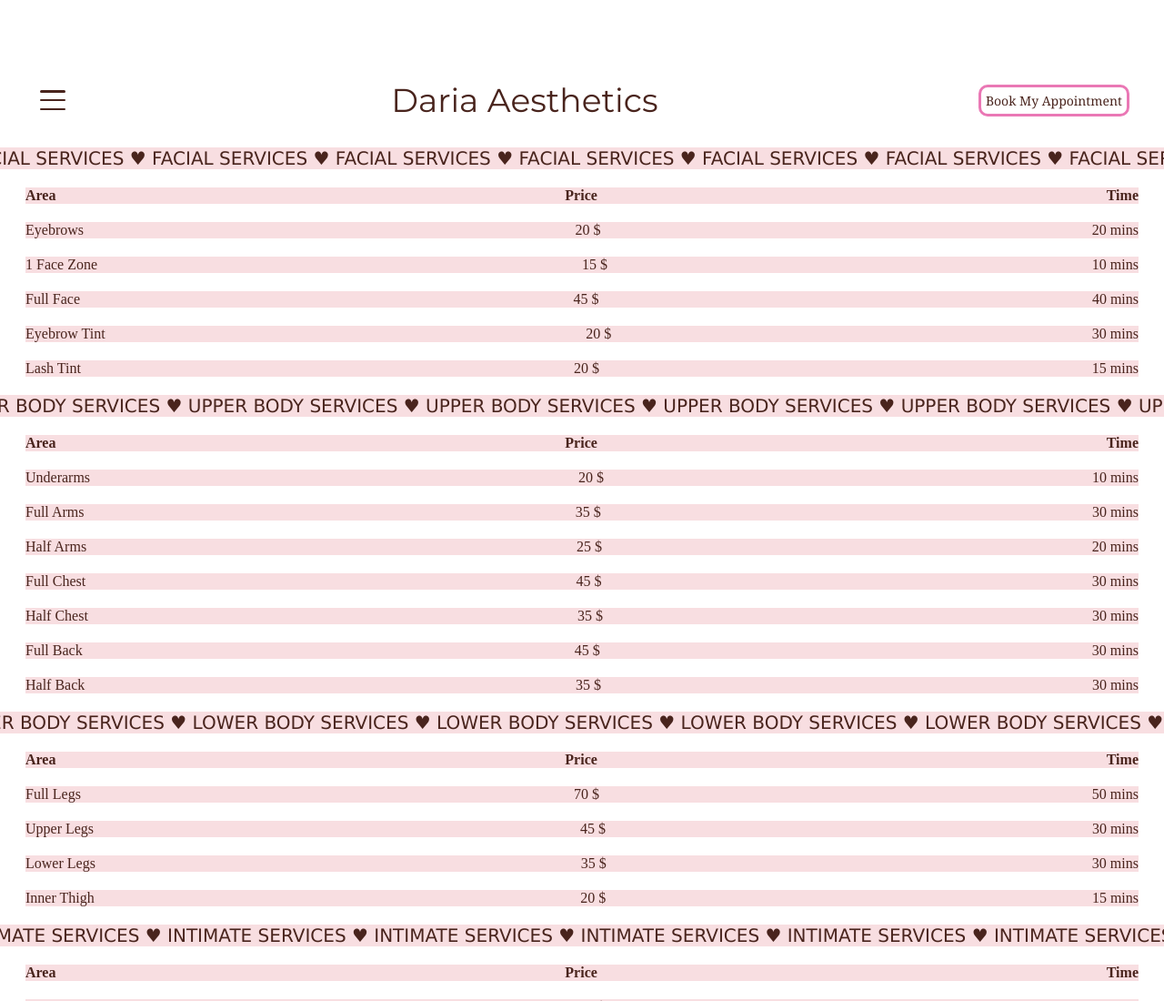
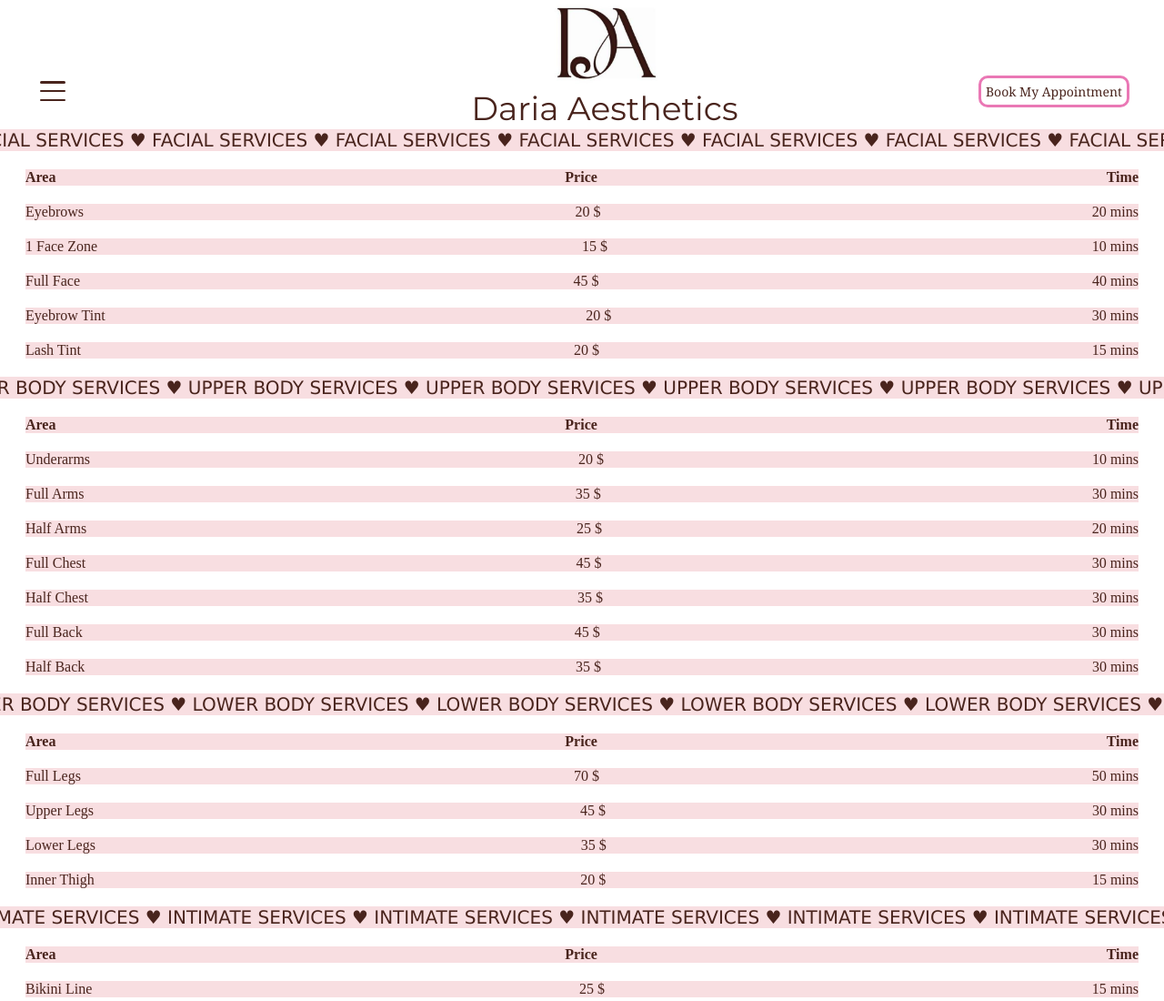
Before and after one commit to b-lol/DariaAesthetics, a plain HTML site: page pages/pricing_services.html in a window 1280 px wide. Shown: the top 1100 px of the page at 91% size. Drawn offline with Linux system fonts and the light colour scheme; a web font is replaced by a local one.

Commit message:
Updated the subsequent pages with the new top banner

```diff
--- a/pages/pricing_services.html
+++ b/pages/pricing_services.html
@@ -45,7 +45,14 @@
     </div>
       </div>
 
-      <div class="logo">Daria Aesthetics</div>
+      <div class="logocontainer">
+          <img
+            src="../img/DAlogo2.png"
+            class="logoImage"
+            alt="DariaAesthetics logo"
+          />
+          <div class="logo">Daria Aesthetics</div>
+        </div>
 
       <div class="button_container">
         <a href="https://book.squareup.com/appointments/m3f3pdzzxv89y4/location/L8YJN97A2A889/services?fbclid=PAb21jcANx-SFleHRuA2FlbQIxMAABpxxA6OyYUd1E3Jr-KQ2EOXSF18-lqARcRTQa-zbOEiDSjn4-EcmyQ1J9XAoI_aem_t0ZKJ7OH0j-WcqFb1MC4Bg" class = "booking_button" target="_blank" rel="noopener">Book My Appointment</a>
```
